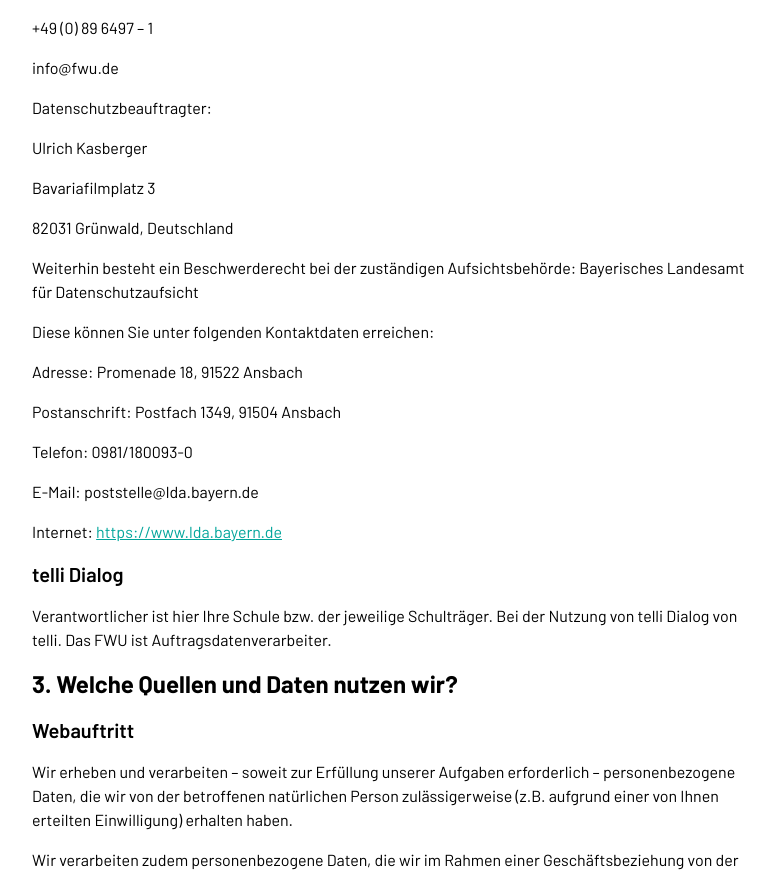
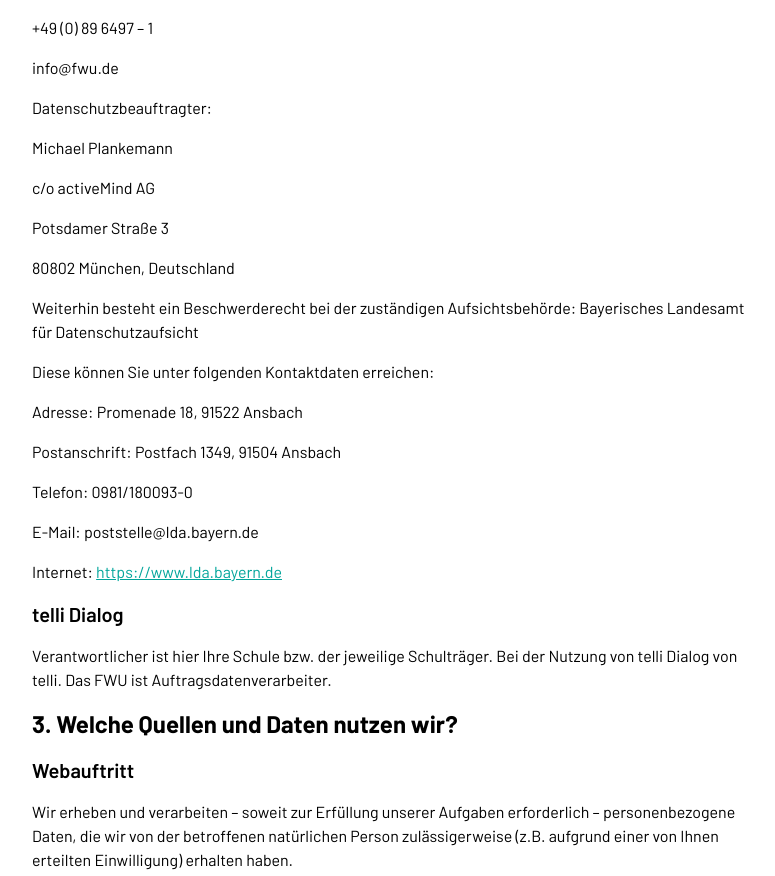
Before and after one commit to FWU-DE/telli-website, a Next.js app: page /datenschutz in a window 1280 px wide. Shown: the part 940-1816 px from the top of the page, without its empty margins (248-1023 px from the left). Built offline with nearby package versions, Linux system fonts and the light colour scheme.

Commit message:
update der Datenschutzbeauftragter

```diff
--- a/src/app/datenschutz/page.tsx
+++ b/src/app/datenschutz/page.tsx
@@ -77,9 +77,10 @@ export default function Page() {
         <p>+49 (0) 89 6497 – 1</p>
         <p>info@fwu.de</p>
         <p>Datenschutzbeauftragter:</p>
-        <p>Ulrich Kasberger</p>
-        <p>Bavariafilmplatz 3</p>
-        <p>82031 Grünwald, Deutschland</p>
+        <p>Michael Plankemann</p>
+        <p>c/o activeMind AG</p>
+        <p>Potsdamer Straße 3</p>
+        <p>80802 München, Deutschland</p>
         <p>
           Weiterhin besteht ein Beschwerderecht bei der zuständigen
           Aufsichtsbehörde: Bayerisches Landesamt für Datenschutzaufsicht
--- a/src/app/impressum/page.tsx
+++ b/src/app/impressum/page.tsx
@@ -13,7 +13,7 @@ export default function Impressum() {
           <div>
             <p className="font-bold">FWU Institut für Film und Bild</p>
             <p>in Wissenschaft und Unterricht gemeinnützige GmbH</p>
-            <p>Bayerfilmplatz 3</p>
+            <p>Bavariafilmplatz 3</p>
             <p>82031 Grünwald</p>
           </div>
 
@@ -63,7 +63,7 @@ export default function Impressum() {
             <p className="font-bold">Vertretungsberechtigte</p>
             <p>
               <span className="font-bold">Geschäftsführer:</span> Andreas
-              Koschinský (Direktor), Rüdiger Nill
+              Koschinsky (Direktor), Rüdiger Nill
             </p>
             <p>
               <span className="font-bold">Sitzland</span> ist die Bundesrepublik
```
